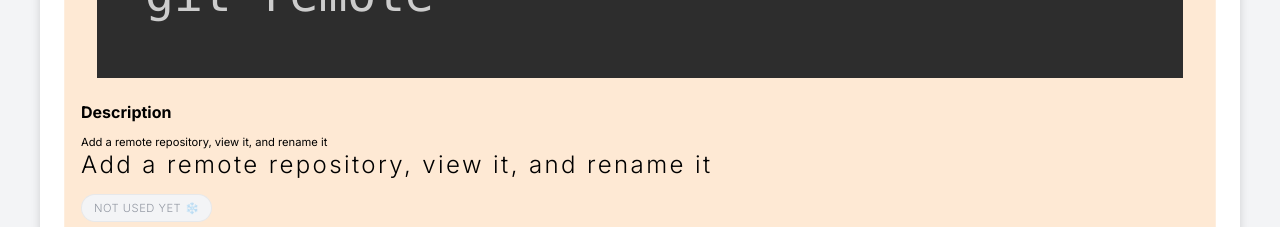
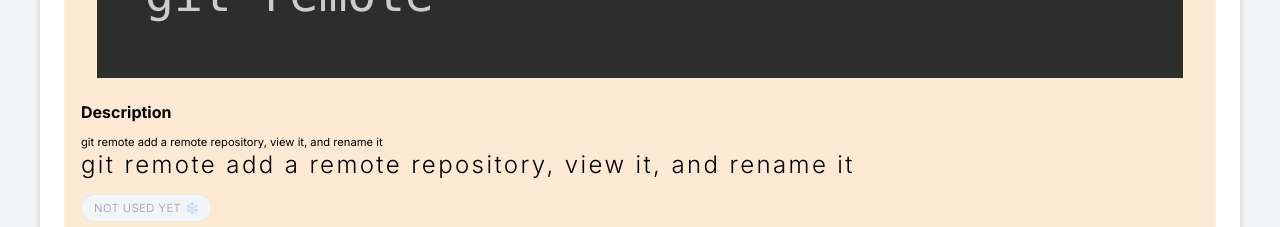
Before and after one commit to erickrod54/git-and-github-workflow, a React (Create React App) app: page / in a window 1280 px wide. Shown: the part 10620-10847 px from the top of the page. Built offline with nearby package versions, Linux system fonts and the light colour scheme.

Commit message:
git-and-github-workflow - version 7.00 - data js - Features: Adding git remote to description

```diff
--- a/src/data.js
+++ b/src/data.js
@@ -1,7 +1,7 @@
-/**git-and-github-workflow  - version 6.20 - data js
+/**git-and-github-workflow  - version 7.00 - data js
  * - Features:
  *
- *     --> Adding 'git pull' to description
+ *     --> Adding 'git remote' to description
  *
  * Note: This component will have later the main menu
  * to each pattern and its explanations and use cases
@@ -99,7 +99,7 @@
       id:13,
       category:'git often use',
       command:'git remote',
-      description:'Add a remote repository, view it, and rename it'
+      description:'git remote add a remote repository, view it, and rename it'
   },
   {
       id:14,
```
